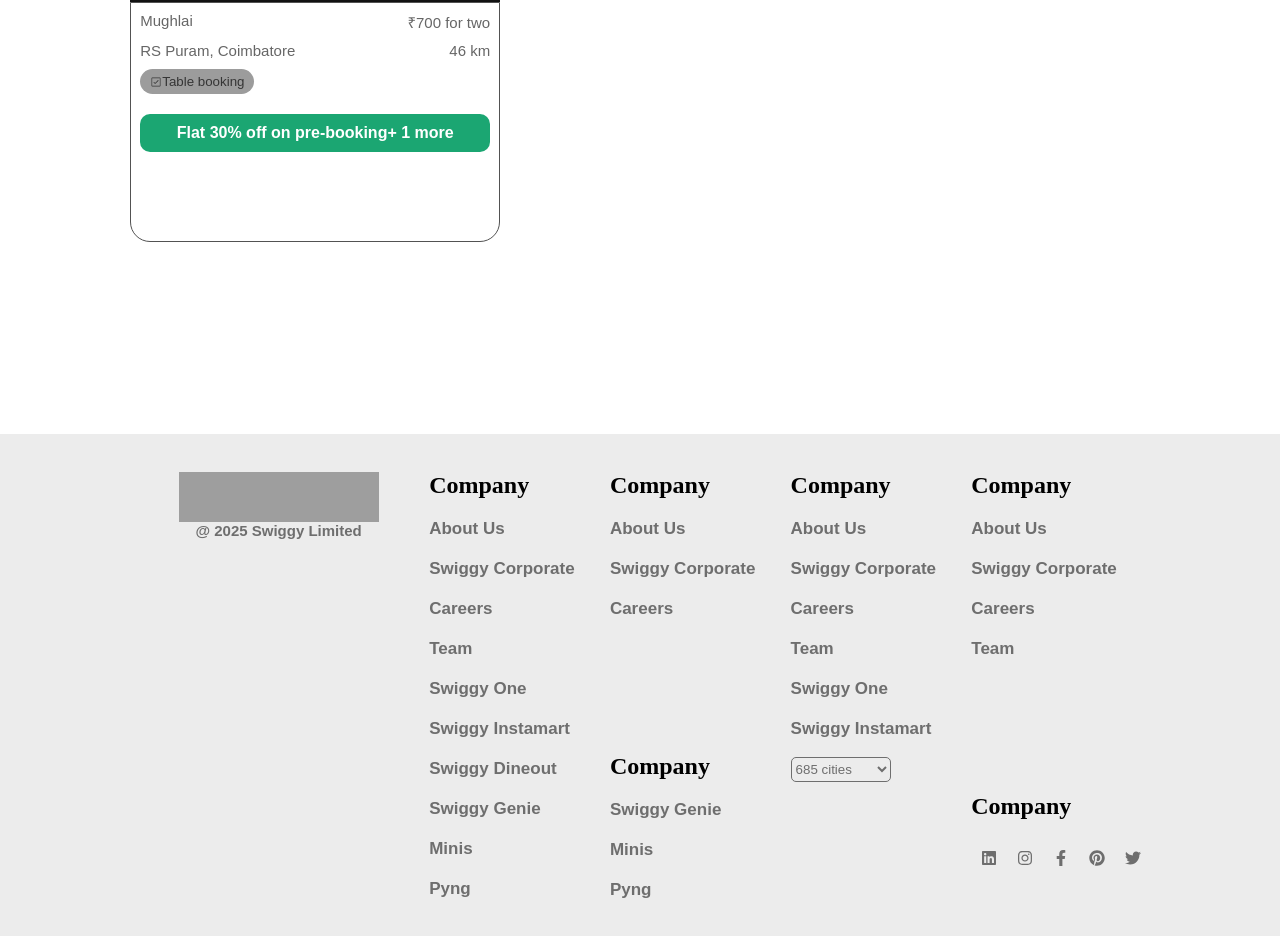
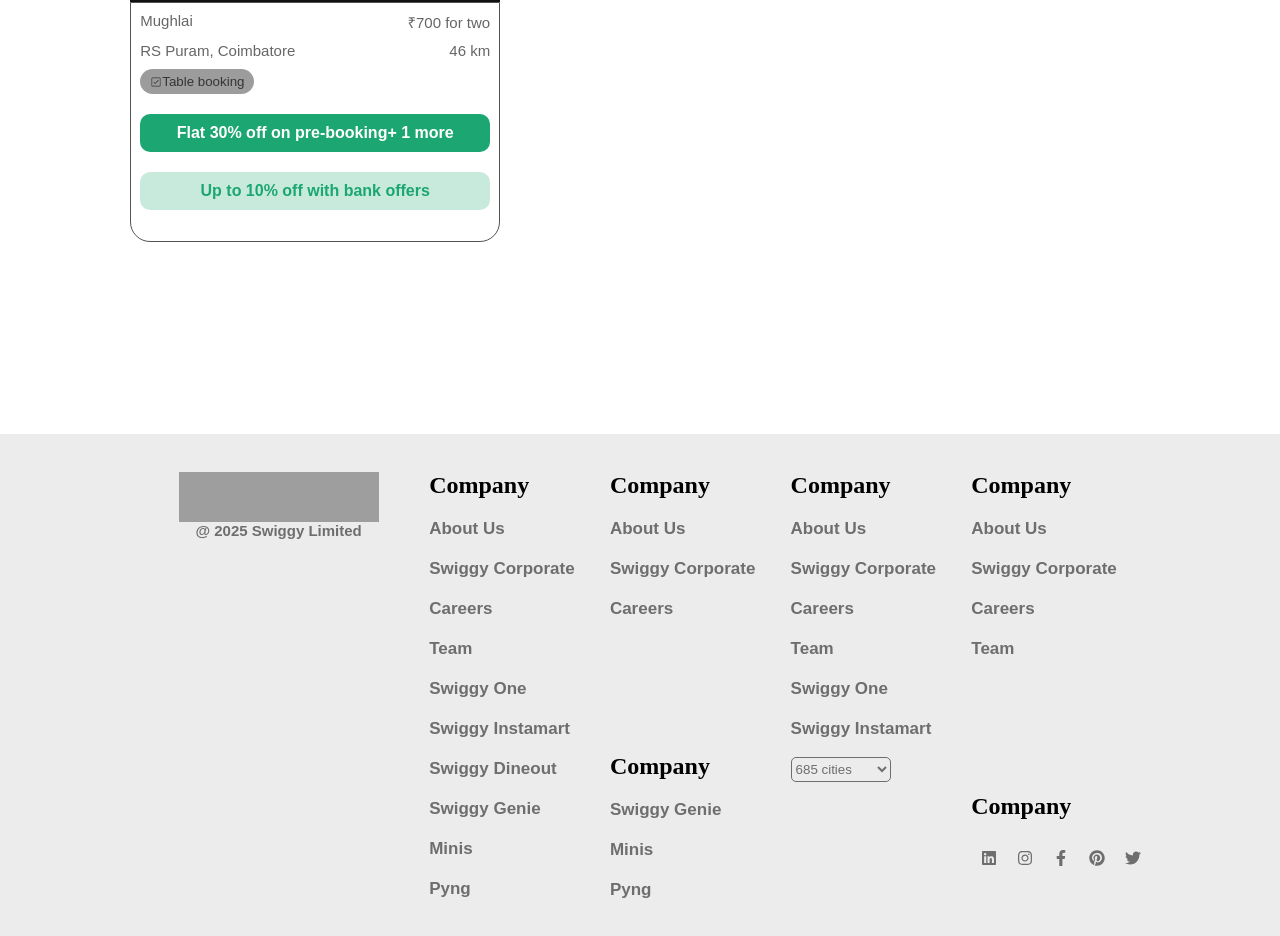
Before and after one commit to Rohith2k01/Design-Zomato, a React (Vite) app in the folder frontend/: page / in a window 1280 px wide. Shown: the part 2156-3092 px from the top of the page. Built offline with nearby package versions, Linux system fonts and the light colour scheme; grey boxes are pictures that could not be loaded.

Commit message:
design final

```diff
--- a/frontend/src/App.css
+++ b/frontend/src/App.css
@@ -335,6 +335,20 @@
   border-radius: 10px;
 }
 
+.third-card-offer-btn2{
+  width: 100%;
+  border: none;
+  margin-top: 20px;
+  background-color: rgba(27, 166, 115, 0.24);
+  color: rgb(27, 166, 114);
+  display: flex;
+  justify-content: center;
+  padding: 10px;
+  font-size: 16px;
+  font-weight: 600;
+  border-radius: 10px;
+}
+
 
 /* footer */
 
--- a/frontend/src/App.jsx
+++ b/frontend/src/App.jsx
@@ -167,6 +167,12 @@
                   <p>+ 1 more</p>
                 </button>
 
+                <button className='third-card-offer-btn2'>
+                  <p>
+                  Up to 10% off with bank offers
+                  </p>
+                </button>
+
               </div>
 
 
```
